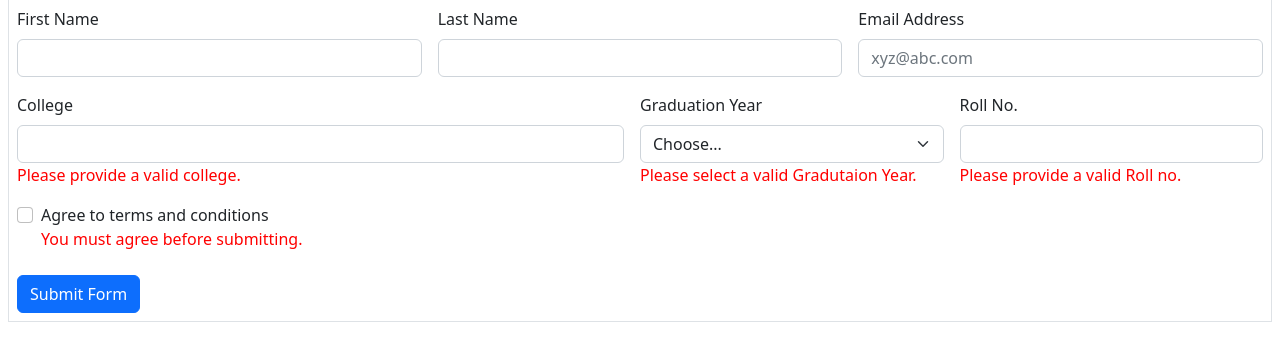
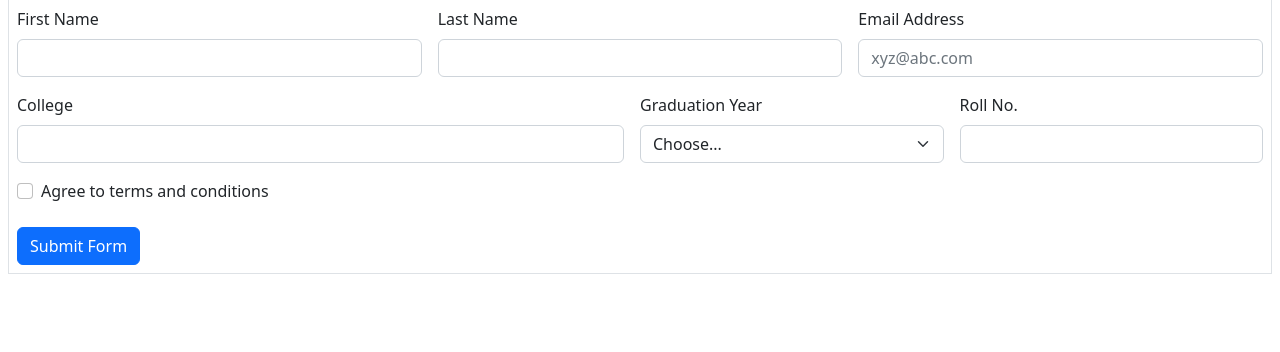
Before and after one commit to acciojob/bootstrap-form-easy-Powerpoffgirl, a website: page main.html in a window 1280 px wide. Shown: the part 106-458 px from the top of the page. Drawn offline with nearby package versions, Linux system fonts and the light colour scheme.

Commit message:
completed

```diff
--- a/main.html
+++ b/main.html
@@ -31,7 +31,7 @@
 			<div class="w-100 m-2">
 				<label for="college-input" class="form-label">College</label>
 				<input type="text" class="form-control" id="college-input" required>
-				<div id="alert-text" style="color: red;">Please provide a valid college.</div>
+				<div id="alert-text" class="invalid-feedback" style="color: red;">Please provide a valid college.</div>
 			</div>
 			<div class="w-50 m-2">
 				<label for="grad-year-select">Graduation Year</label>
@@ -42,19 +42,19 @@
 					<option value="3">2022</option>
 					<option value="4">2023</option>
 				  </select>
-				  <div id="alert-text" style="color: red;">Please select a valid Gradutaion Year.</div>
+				  <div id="alert-text" class="invalid-feedback" style="color: red;">Please select a valid Gradutaion Year.</div>
 			</div>
 			<div class="w-50 m-2">
 					<label for="roll-no-input" class="form-label">Roll No.</label>
-					<input type="number" class="form-control" id="roll-no-input" required>
-					<div id="alert-text" style="color: red;">Please provide a valid Roll no.</div>
+					<input type="text" class="form-control" id="roll-no-input" required>
+					<div id="alert-text" class="invalid-feedback"style="color: red;">Please provide a valid Roll no.</div>
 			</div>
 		</div>
 
 		<div class="mb-3 form-check m-2">
-		  <input type="checkbox" class="form-check-input" id="exampleCheck1" required>
-		  <label class="form-check-label" for="exampleCheck1">Agree to terms and conditions</label>
-		  <div id="alert-text" style="color: red;">You must agree before submitting.</div>
+		  <label class="form-check-label" for="conditions-checkbox">Agree to terms and conditions</label>
+		  <input type="checkbox" class="form-check-input" id="conditions-checkbox" required>
+		  <div id="alert-text" class="invalid-feedback" style="color: red;">You must agree before submitting.</div>
 		</div>
 		<button type="submit" class="btn btn-primary m-2">Submit Form</button>
 	  </form>
```
